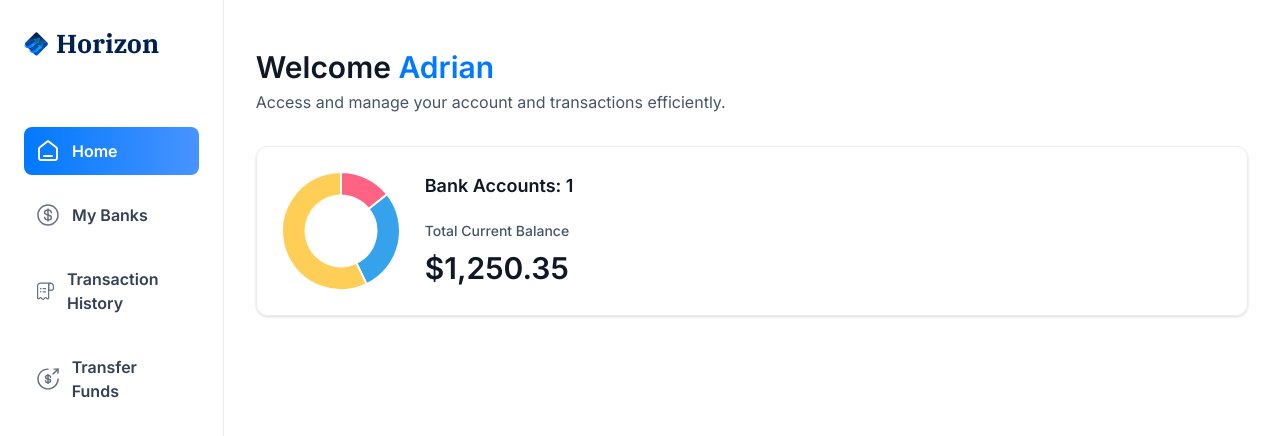
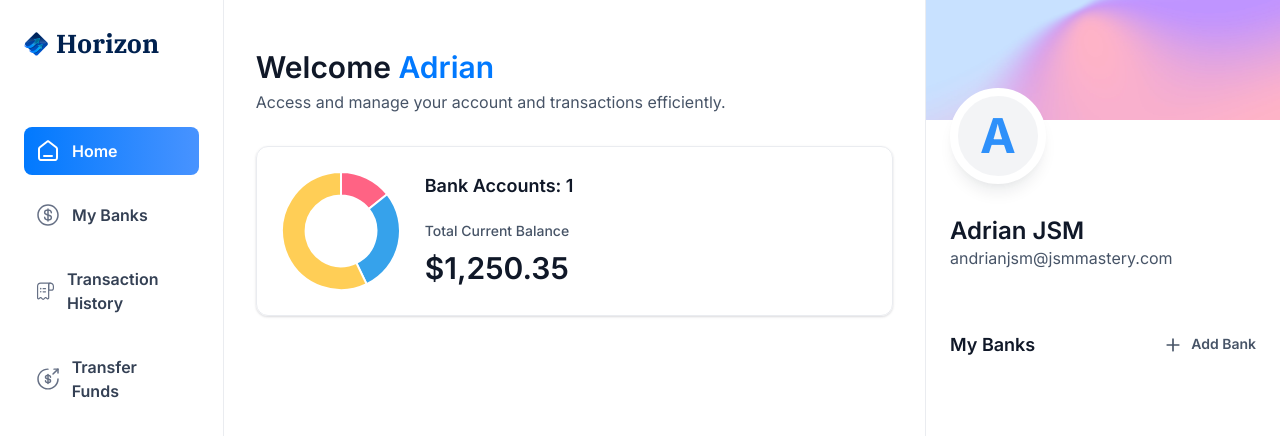
Before and after one commit to nivindulakshitha/Horizon, a Next.js app: page / in a window 1280 px wide. Shown: the top 436 px of the page. Built offline with nearby package versions, Linux system fonts and the light colour scheme.

Commit message:
chore: Add RightSideBar component for displaying user profile and banks section

```diff
--- a/app/(root)/page.tsx
+++ b/app/(root)/page.tsx
@@ -1,12 +1,13 @@
 import React from 'react'
 import HeaderBox from '../../components/HeaderBox'
 import TotalBalanceBox from '../../components/TotalBalanceBox'
+import RightSideBar from '@/components/RightSideBar';
 
 const Home = () => {
-	const loggedIn = {firstName: 'Adrian'};
+	const loggedIn = { firstName: 'Adrian', lastName: 'JSM', email: 'andrianjsm@jsmmastery.com' };
 
 	return (
-		<div className='home'>
+		<section className='home'>
 			<div className='home-content'>
 				<header className='home-header'>
 					<HeaderBox
@@ -23,7 +24,13 @@ const Home = () => {
 					/>
 				</header>
 			</div>
-		</div>
+
+			<RightSideBar
+				user={loggedIn}
+				transactions={[]}
+				banks={[]}
+			/>
+		</section>
 	)
 }
 
--- /dev/null
+++ b/components/RightSideBar.tsx
@@ -0,0 +1,57 @@
+import Image from 'next/image'
+import Link from 'next/link'
+import React from 'react'
+
+const RightSideBar = ({ user, transactions, banks }: RightSidebarProps) => {
+    return (
+        <aside className='right-sidebar'>
+            <section className='flex flex-col pb-8'>
+                <div className='profile-banner' />
+                <div className='profile'>
+                    <div className='profile-img'>
+                        <span className='text-5xl font-bold text-blue-500'>
+                            {user.firstName[0]}
+                        </span>
+                    </div>
+                    <div className='profile-details'>
+                        <h1 className='profile-name'>
+                            {user.firstName} {user.lastName}
+                        </h1>
+                        <p className='profile-email'>
+                            {user.email}
+                        </p>
+                    </div>
+                </div>
+            </section>
+
+            <section className='banks'>
+                <div className='flex w-full justify-between'>
+                    <h2 className='header-2'>My Banks</h2>
+                    <Link href='/' className='flex gap-2'>
+                        <Image
+                            src="/icons/plus.svg"
+                            width={20}
+                            height={20}
+                            alt='Plus Icon'
+                        />
+
+                        <h2 className='text-14 font-semibold text-gray-600'>
+                            Add Bank
+                        </h2>
+                    </Link>
+                </div>
+
+                {banks?.length > 0 && (
+                    <div className='relative flex flex-1 flex-col items-center justify-center gap-5'>
+                        <div className='relative z-10'>
+
+                        </div>
+
+                    </div>
+                )}
+            </section>
+        </aside>
+    )
+}
+
+export default RightSideBar
```
